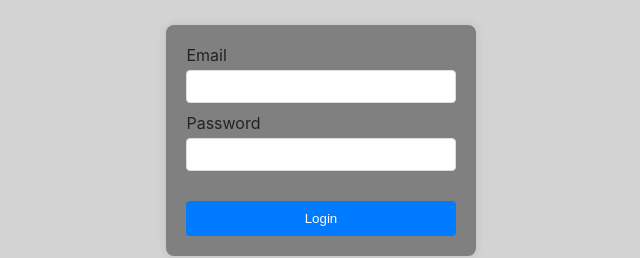
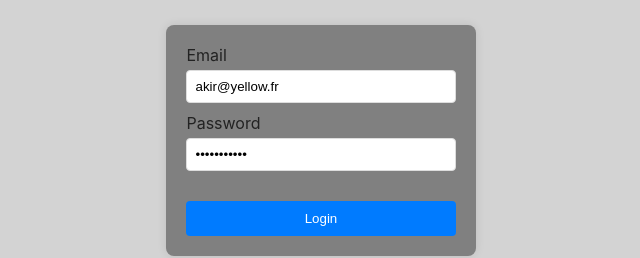
Before and after one commit to akiroussama/fromZer0ToHer0, a React (Vite) app in the folder client/: page /login in a window 1280 px wide. Shown: the part 304-562 px from the top of the page, without its empty margins (319-959 px from the left). Built offline with nearby package versions, Linux system fonts and the light colour scheme.

Commit message:
login as done in demo

```diff
--- /dev/null
+++ b/client/src/graphql/queries/Login.tsx
@@ -0,0 +1,13 @@
+import { gql } from '@apollo/client';
+
+class AuthService {
+  LOGIN = gql`
+        query LOGIN($data: UserInput!) {
+            login(data: $data)
+        }
+    `;
+
+  // other methods related to authentication can go here
+}
+
+export default new AuthService();
--- a/client/src/screens/Login.tsx
+++ b/client/src/screens/Login.tsx
@@ -1,30 +1,65 @@
+import React, { useState } from 'react';
 import './Login.css';
-import React from 'react';
-import { useState } from 'react';
+
+import { useLazyQuery } from '@apollo/client';
+import { useNavigate } from 'react-router-dom';
+import AuthService from '../graphql/queries/Login';
 export default function Login() {
-   const [email, setEmail] = useState('');
-   const [password, setPassword] = useState('');
+  const [email, setEmail] = useState('akir@yellow.fr');
+  const [password, setPassword] = useState('Yellow2023*');
 
-
-   const handleSubmit = (event) => {
-        event.preventDefault();
-        console.log("Email:",email)
-        console.log("Password:", password);
-        // appeler l'API pour se connecter
+  const [seConnecter, { data, error }] = useLazyQuery(AuthService.LOGIN, {
+    variables: {
+      data: {
+        email,
+        password,
+      },
+    },
+  });
+  let navigate = useNavigate();
+  if (data) {
+    console.log('data from query', data.login);
+    if (data.login === null)
+      return console.log('Email ou mot de passe incorrect');
+    if (data.login === undefined) return console.log('undefined token');
+    localStorage.setItem('token', data.login);
+    navigate('/');
   }
+  if (error) {
+    console.log('error from query', error);
+  }
+  const handleSubmit = (event) => {
+    event.preventDefault();
+    console.log('Email:', email);
+    console.log('Password:', password);
+    // Add your login logic here
+    seConnecter();
+  };
   return (
     <>
       <form onSubmit={handleSubmit}>
-        <label>
+        <label htmlFor='email'>
           Email
-          <input type='email' name='email' onChange={(e)=> setEmail(e.target.value)}/>
+          <input
+            type='email'
+            id='email'
+            name='email'
+            value={email}
+            onChange={(e) => setEmail(e.target.value)}
+          />
         </label>
 
-        <label>
+        <label htmlFor='password'>
           Password
-          <input type='password' name='password' onChange={(e)=> setPassword(e.target.value)}/>
+          <input
+            type='password'
+            id='password'
+            name='password'
+            value={password}
+            onChange={(e) => setPassword(e.target.value)}
+          />
         </label>
-
+        {error && <p className='error-message'> {error.message} </p>}
         <button type='submit'>Login</button>
       </form>
     </>
```
